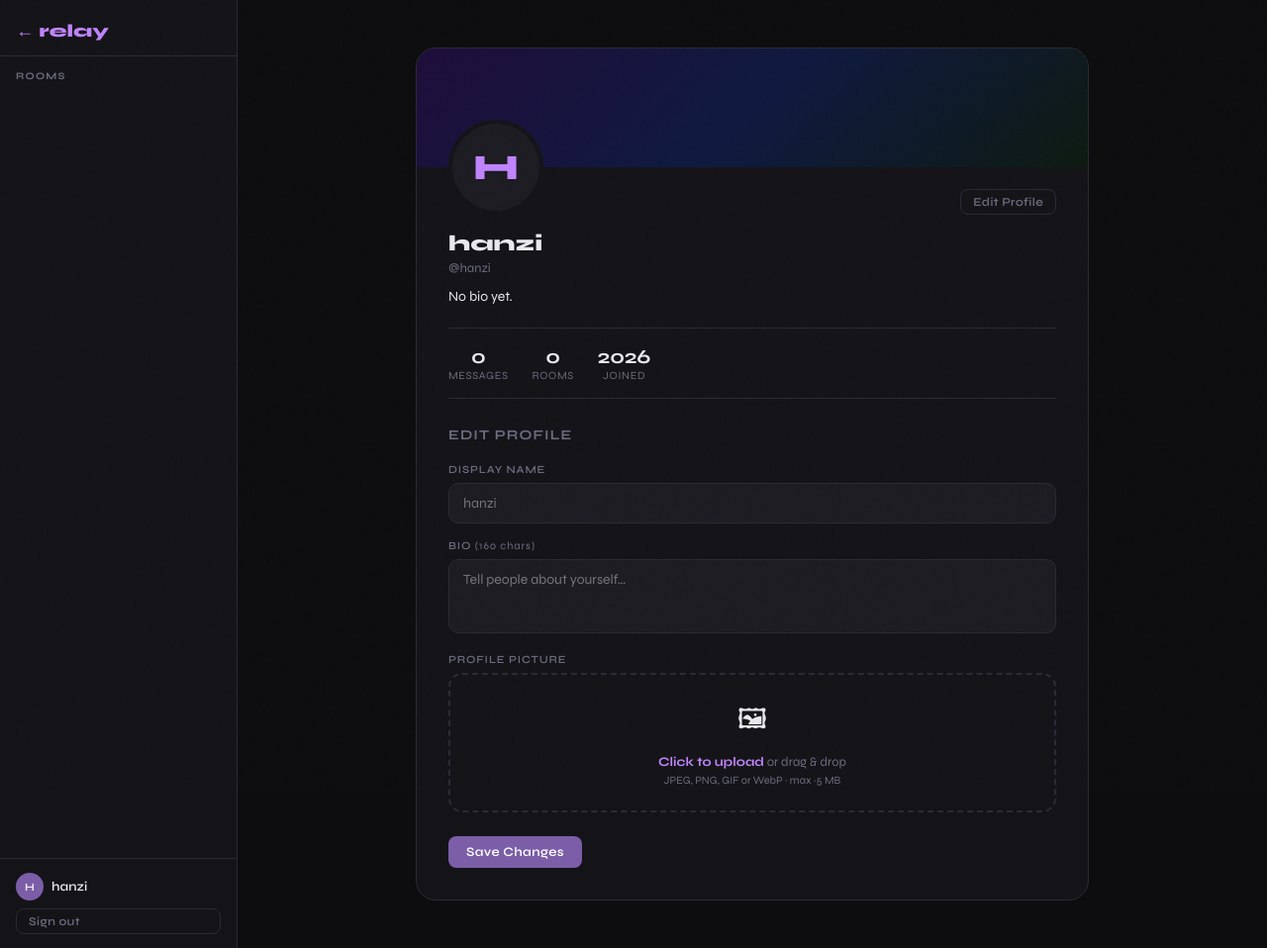
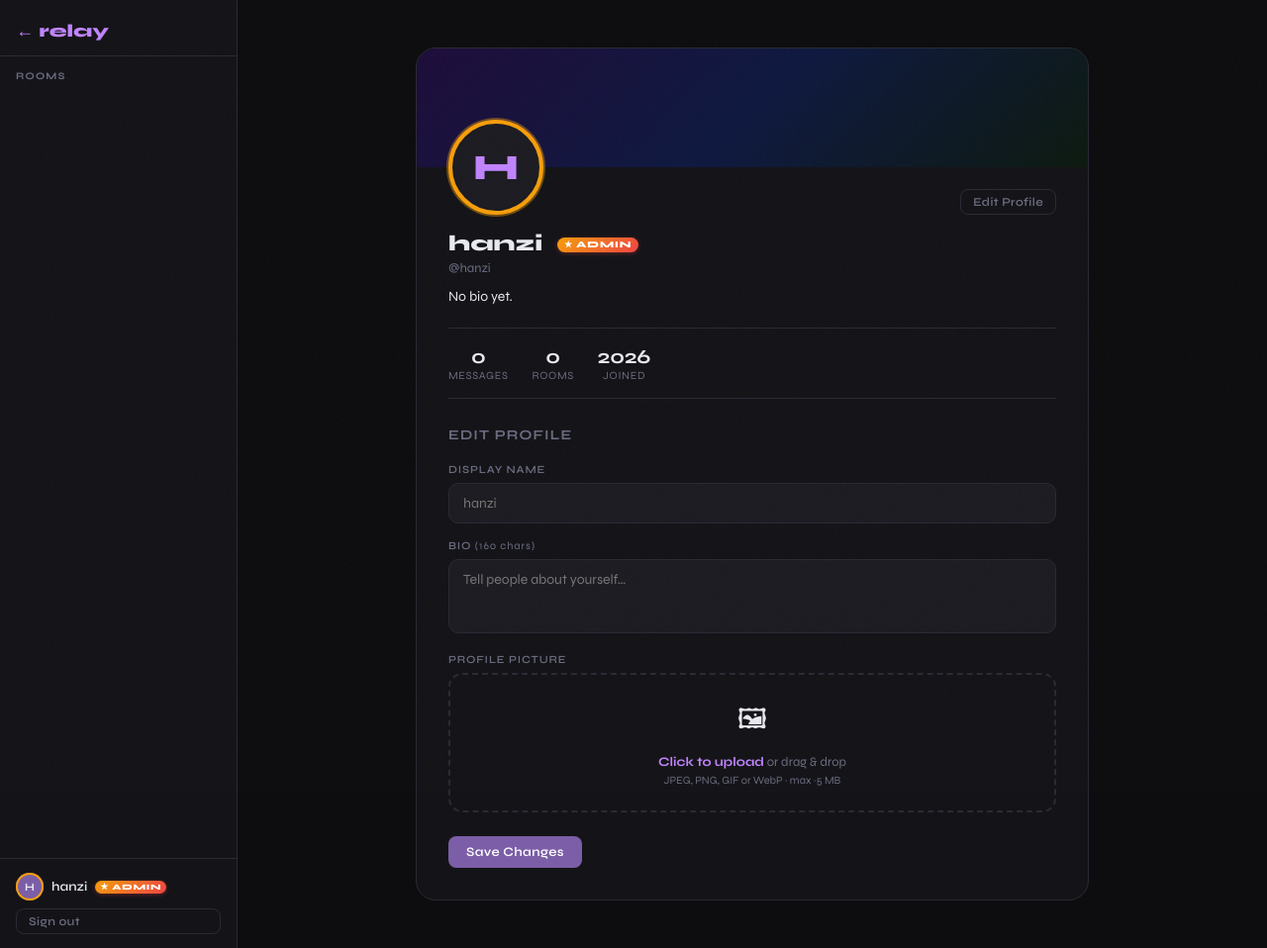
Before and after one commit to EnkhmunkhBEE/mandakh_it_chatroom, a Django app: page /profile/ in a window 1280 px wide. Shown: the whole page at 99% size. Run offline with Django 5.2, Linux system fonts and the light colour scheme; a user stored in the database is signed in; data comes from the database, SQL or seed files in the repository; data that the repository does not hold is empty; some web fonts are replaced.

Commit message:
Add admin badge and status to user profiles and messages

```diff
--- a/chat/templates/chat/base.html
+++ b/chat/templates/chat/base.html
@@ -62,6 +62,21 @@
   /* prevent iOS Safari from zooming when tapping inputs */
   input, textarea, select { font-size: 16px; }
 
+  /* admin badge — used wherever a staff/superuser appears */
+  .admin-badge {
+    display: inline-flex; align-items: center; gap: 3px;
+    padding: 1px 7px; border-radius: 10px;
+    background: linear-gradient(135deg, #f59e0b, #ef4444);
+    color: #fff; font-family: var(--font-ui);
+    font-size: 9px; font-weight: 800;
+    text-transform: uppercase; letter-spacing: .1em;
+    vertical-align: middle; line-height: 1.4;
+    box-shadow: 0 1px 4px rgba(239, 68, 68, .35);
+  }
+  .admin-badge::before { content: '★'; font-size: 9px; }
+  .admin-badge.sm { font-size: 8px; padding: 0 5px; }
+  .admin-ring { box-shadow: 0 0 0 2px #f59e0b inset; }
+
   .messages-flash {
     position: fixed; top: 16px; right: 16px; z-index: 9999;
     display: flex; flex-direction: column; gap: 8px; max-width: 320px;
--- a/chat/templates/chat/profile.html
+++ b/chat/templates/chat/profile.html
@@ -196,7 +196,7 @@
     {% endfor %}
     <div class="sidebar-footer">
       <div class="user-row">
-        <div class="s-avatar">
+        <div class="s-avatar {% if request.user.is_staff %}admin-ring{% endif %}">
           {% if request.user.profile.avatar %}
             <img src="{{ request.user.profile.avatar.url }}" alt="">
           {% else %}
@@ -204,6 +204,7 @@
           {% endif %}
         </div>
         <a href="{% url 'profile_own' %}" class="user-name" style="color:inherit; text-decoration:none;">{{ request.user.username }}</a>
+        {% if request.user.is_staff %}<span class="admin-badge sm">admin</span>{% endif %}
       </div>
       <form method="post" action="{% url 'logout' %}">
         {% csrf_token %}
@@ -217,7 +218,7 @@
       <div class="profile-banner"></div>
       <div class="profile-info">
         <div class="avatar-wrap">
-          <div class="big-avatar">
+          <div class="big-avatar" {% if target.is_staff %}style="border-color:#f59e0b;box-shadow:0 0 0 2px rgba(245,158,11,.4);"{% endif %}>
             {% if profile.avatar %}
               <img src="{{ profile.avatar.url }}" alt="{{ target.username }}">
             {% else %}
@@ -231,6 +232,7 @@
 
         <div class="profile-name">
           {{ profile.display_name|default:target.username }}
+          {% if target.is_staff %}<span class="admin-badge" style="margin-left:8px;vertical-align:3px;">admin</span>{% endif %}
         </div>
         <div class="profile-username">@{{ target.username }}</div>
         <div class="profile-bio">{{ profile.bio|default:"No bio yet." }}</div>
```
Also changed, not shown: chat/consumers.py (+8 -0 lines), chat/templates/chat/room_detail.html (+25 -9 lines), chat/templates/chat/room_list.html (+6 -3 lines).
